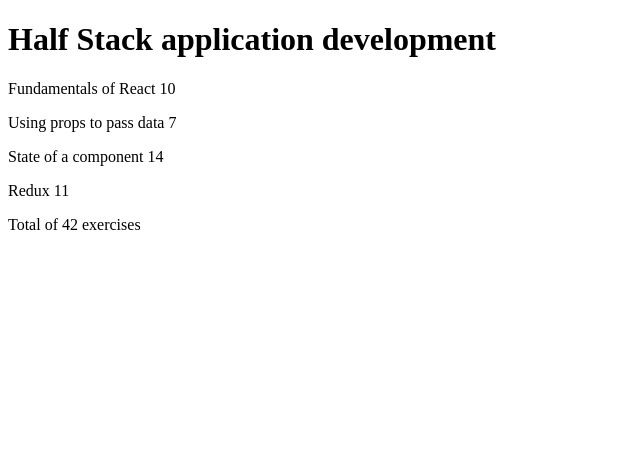
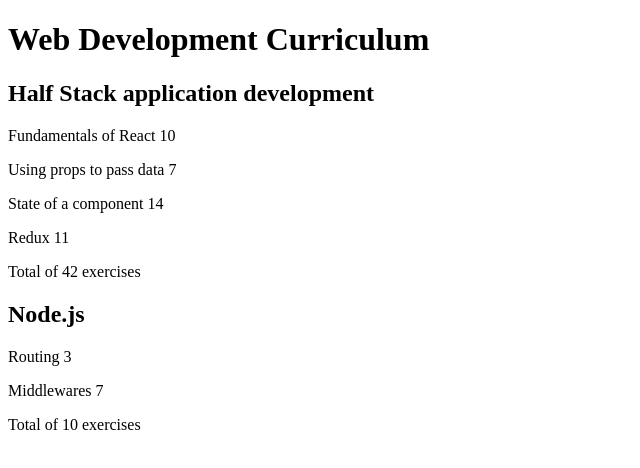
Before and after one commit to RepositoryCris/HelsinkiUniversityFullStack, a React (Vite) app in the folder part2/E2.1CourseInformation/: page / in a window 1280 px wide. Shown: the top 468 px of the page, without its empty margins (0-640 px from the left). Built offline with nearby package versions, Linux system fonts and the light colour scheme.

Commit message:
E2.4 Course Information Step 9: Allow for an arbitrary number of courses (with debug logs for each course)

```diff
--- a/part2/E2.1CourseInformation/src/App.jsx
+++ b/part2/E2.1CourseInformation/src/App.jsx
@@ -1,4 +1,4 @@
-const Header = ({ name }) => <h1>{ name }</h1>
+const Header = ({ name }) => <h2>{ name }</h2>
 
 const Content = ({ parts }) => (
   <>
@@ -22,7 +22,6 @@ const Course = ({ course }) => {
   )
 }
 
-
 const Total = ({ parts }) => {
   const sum = parts.reduce((total, part) => {
 
@@ -36,9 +35,10 @@ const Total = ({ parts }) => {
 
 
 const App = () => {
-  const course = {
+  const courses = [
+    {
+      name: 'Half Stack application development',
       id: 1,
-    name: 'Half Stack application development',
       parts: [
         {
           name: 'Fundamentals of React',
@@ -61,9 +61,31 @@ const App = () => {
           id: 4
         }
       ]
+    },
+    {
+      name: 'Node.js',
+      id: 2,
+      parts: [
+        {
+          name: 'Routing',
+          exercises: 3,
+          id: 1
+        },
+        {
+          name: 'Middlewares',
+          exercises: 7,
+          id: 2
         }
+      ]
+    }
+  ]
 
-  return <Course course = { course } />
+  return (
+    <>
+      <h1>Web Development Curriculum</h1>
+      {courses.map(course => <Course key = { course.id } course = { course }/>)}
+    </>
+  )
 }
 
 export default App
```
Lines whose indentation alone changed are shown as unchanged.
